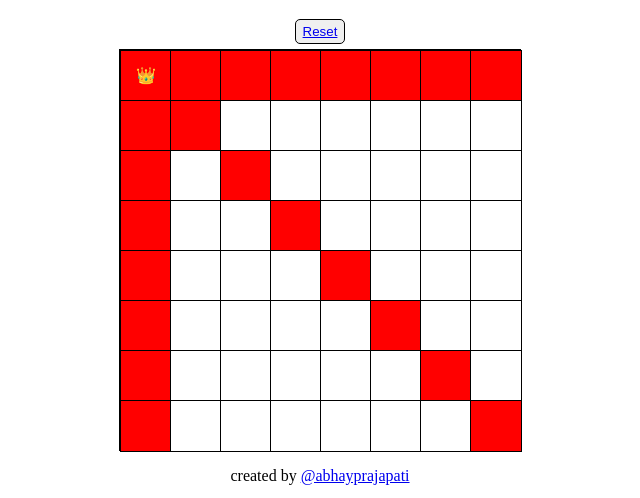
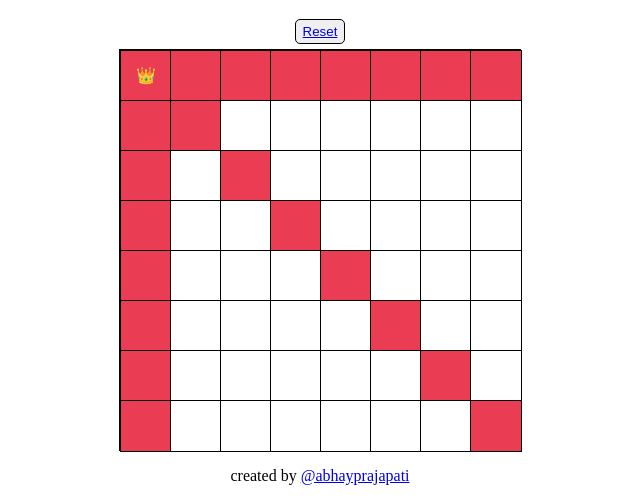
Before and after one commit to theabhayprajapati/nqueens-board, a plain HTML site: page index.html in a window 1280 px wide. Both pictures are taken after a click on the element 466 px from the left and 149 px from the top of the page. Shown: the part 74-572 px from the top of the page, without its empty margins (320-960 px from the left). Drawn offline with Linux system fonts and the light colour scheme; grey boxes are pictures that could not be loaded.

Commit message:
updated red shade

```diff
--- a/index.html
+++ b/index.html
@@ -126,12 +126,14 @@
     </center>
     <script>
         var board = document.getElementById("board");
+        const RED_SHADE = '#EA3C52'
         var boxes = [];
         var rows = [];
         var cols = [];
         var matrix = [];
         var total_cols = 8;
         var total_rows = 8;
+
         var total_boxes = total_cols * total_rows;
         // make a 2d array
         for (var i = 0; i < total_rows; i++) {
@@ -245,7 +247,7 @@
                     if (selected_places[i][j]) {
                         boxes.forEach((box) => {
                             if (box.getAttribute("row") == i && box.getAttribute('col') == j) {
-                                box.style.backgroundColor = 'red'
+                                box.style.backgroundColor = RED_SHADE
                             }
                         })
                     }
```
